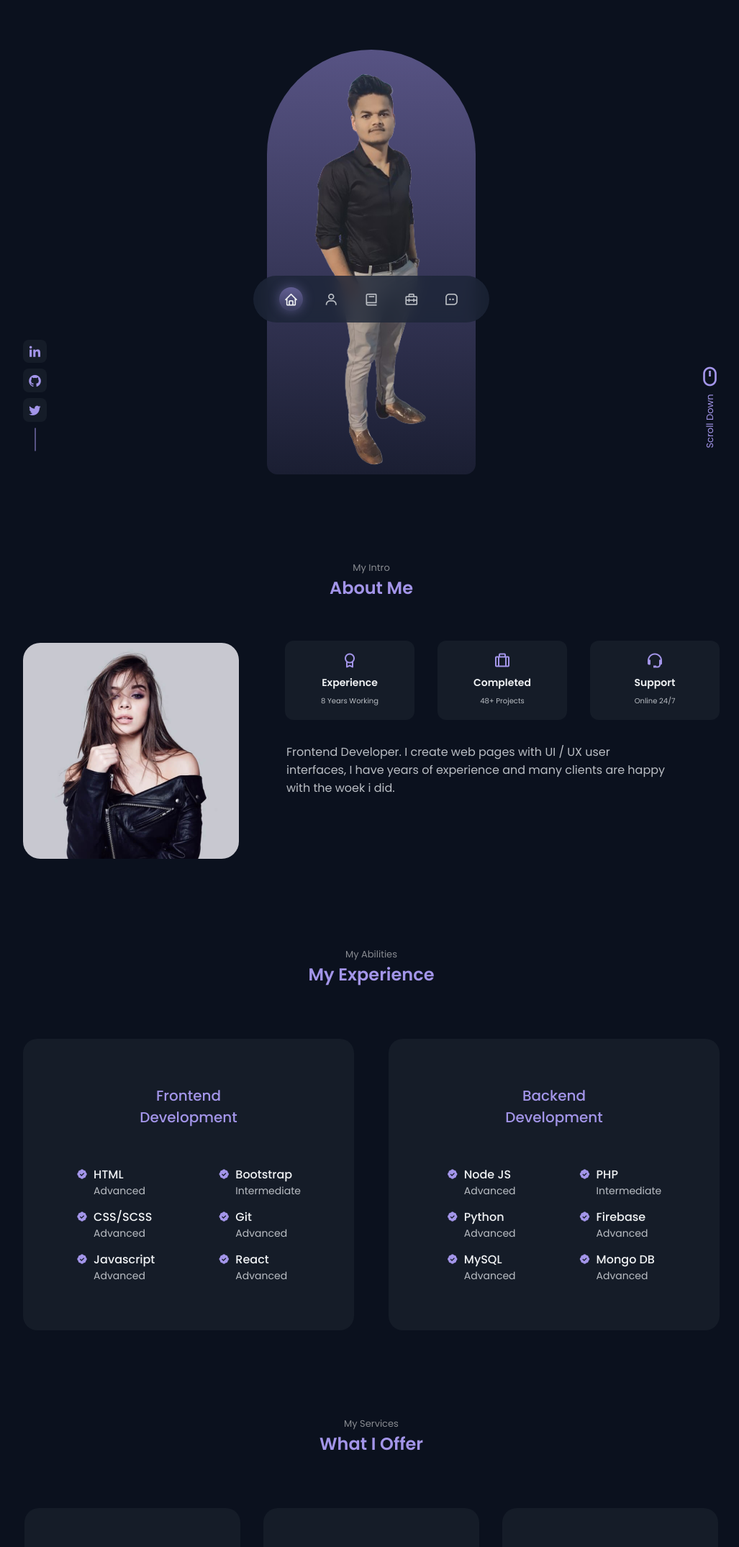
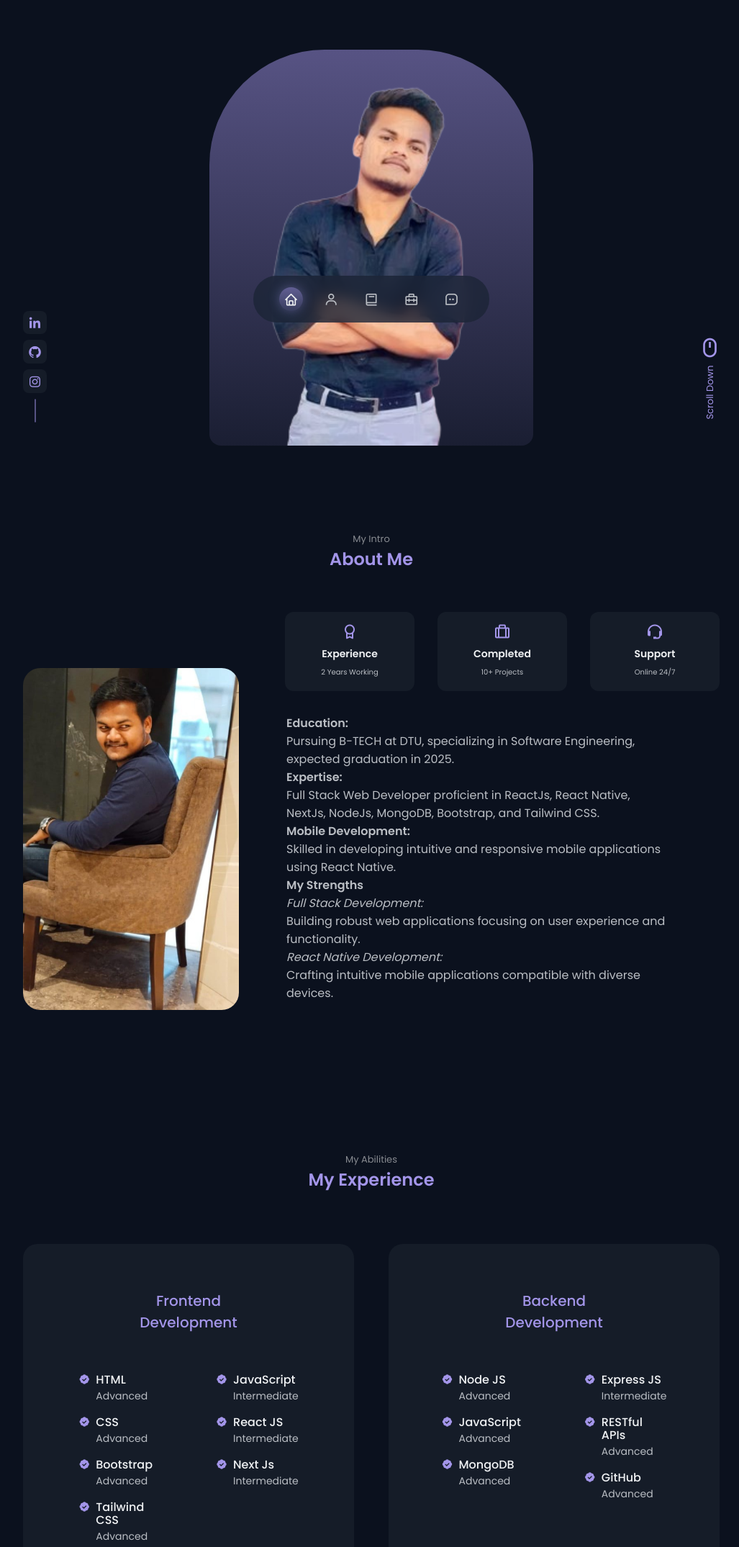
Before and after one commit to Coder-Stark/Shivam_Kumar_PortFolio_Website, a plain HTML site: page index.html in a window 1280 px wide. Shown: the part 336-2485 px from the top of the page at 72% size, without its empty margins (124-1151 px from the left). Drawn offline with nearby package versions, Linux system fonts and the light colour scheme.

Commit message:
Home_About_Skills Updated

```diff
--- a/assets/css/styles.css
+++ b/assets/css/styles.css
@@ -329,13 +329,14 @@ body.light-theme {
 }
 
 .home__img {
-  width: 160px;
+  width: 500px;
+  height: 400px;
 }
 
 .home__handle {
   justify-self: center;
-  width: 190px;
-  height: 420px;
+  width: 350px;
+  height: 410px;
   background: linear-gradient(
     180deg,
     hsla(var(--first-hue), var(--sat), var(--lig), 0.5),
@@ -922,8 +923,8 @@ body.light-theme {
   }
 
   .home__handle {
-    width: 150px;
-    height: 420px;
+    /* width: 150px;
+    height: px; */
   }
 
   .home__img {
@@ -1101,12 +1102,13 @@ body.light-theme {
   }
 
   .home__handle {
-    width: 290px;
-    height: 590px;
+    width: 450px;
+    height: 550px;
   }
 
   .home__img {
-    width: 220px;
+    width: 450px;
+    height: 500px;
   }
   .home__social-link {
     padding: 0.4rem;
--- a/index.html
+++ b/index.html
@@ -97,7 +97,7 @@
                 </div>
 
                 <div class="home__handle">
-                    <img src="assets/img/shivam Kumar.png" alt="" class="home__img">
+                    <img src="assets/img/shivamKumar3.png" alt="" class="home__img">
                 </div>
 
                 <div class="home__social">
@@ -107,8 +107,8 @@
                     <a href="https://github.com/Coder-Stark" target="_blank" class="home__social-link">
                         <i class='bx bxl-github'></i>
                     </a>
-                    <a href="#" target="_blank" class="home__social-link">
-                        <i class='bx bxl-twitter'></i>
+                    <a href="https://www.instagram.com/shivam_kumar__rajbhar/" target="_blank" class="home__social-link">
+                        <i class='bx bxl-instagram'></i>
                     </a>
                 </div>
 
@@ -125,19 +125,19 @@
             <h2 class="section__title">About Me</h2>
 
             <div class="about__container container grid">
-                <img src="assets/img/about.jpg" alt="" class="about__img">
+                <img src="assets/img/aboutShivam.jpeg" alt="" class="about__img">
 
                 <div class="about__data">
                     <div class="about__info">
                         <div class="about__box">
                             <i class='bx bx-award about__icon'></i>
                             <h3 class="about__title">Experience</h3>
-                            <span class="about__subtitle">8 Years Working</span>
+                            <span class="about__subtitle">2 Years Working</span>
                         </div>
                         <div class="about__box">
                             <i class='bx bx-briefcase-alt about__icon'></i>
                             <h3 class="about__title">Completed</h3>
-                            <span class="about__subtitle">48+ Projects</span>
+                            <span class="about__subtitle">10+ Projects</span>
                         </div>
                         <div class="about__box">
                             <i class='bx bx-support about__icon'></i>
@@ -147,10 +147,17 @@
                     </div>
 
                     <p class="about__description">
-                        Frontend Developer. I create web pages with UI / UX user interfaces,
-                        I have years of experience and many clients are happy with the woek i did.
-                    </p>
 
+                        <b>Education:</b><br> Pursuing B-TECH at DTU, specializing in Software Engineering, expected graduation in 2025.<br>
+
+                        <b>Expertise:</b><br> Full Stack Web Developer proficient in ReactJs, React Native, NextJs, NodeJs, MongoDB, Bootstrap, and Tailwind CSS.<br>
+
+                        <b>Mobile Development:</b><br> Skilled in developing intuitive and responsive mobile applications using React Native.<br>
+
+                        <b>My Strengths</b><br>
+                        <i>Full Stack Development:</i><br> Building robust web applications focusing on user experience and functionality.<br>
+
+                        <i>React Native Development:</i><br>Crafting intuitive mobile applications compatible with diverse devices.<br>
                     <a href="#contact" class="button about__button-contact">Contact Me</a>
                 </div>
             </div>
@@ -180,7 +187,15 @@
                                 <i class='bx bxs-badge-check'></i>
 
                                 <div>
-                                    <h3 class="skills__name">CSS/SCSS</h3>
+                                    <h3 class="skills__name">CSS</h3>
+                                    <span class="skills__level">Advanced</span>
+                                </div>
+                            </div>
+                            <div class="skills__data">
+                                <i class='bx bxs-badge-check'></i>
+
+                                <div>
+                                    <h3 class="skills__name">Bootstrap</h3>
                                     <span class="skills__level">Advanced</span>
                                 </div>
                             </div>
@@ -189,7 +204,7 @@
                                 <i class='bx bxs-badge-check'></i>
 
                                 <div>
-                                    <h3 class="skills__name">Javascript</h3>
+                                    <h3 class="skills__name">Tailwind CSS</h3>
                                     <span class="skills__level">Advanced</span>
                                 </div>
                             </div>
@@ -200,7 +215,7 @@
                                 <i class='bx bxs-badge-check'></i>
 
                                 <div>
-                                    <h3 class="skills__name">Bootstrap</h3>
+                                    <h3 class="skills__name">JavaScript</h3>
                                     <span class="skills__level">Intermediate</span>
                                 </div>
                             </div>
@@ -209,8 +224,8 @@
                                 <i class='bx bxs-badge-check'></i>
 
                                 <div>
-                                    <h3 class="skills__name">Git</h3>
-                                    <span class="skills__level">Advanced</span>
+                                    <h3 class="skills__name">React JS</h3>
+                                    <span class="skills__level">Intermediate</span>
                                 </div>
                             </div>
 
@@ -218,8 +233,8 @@
                                 <i class='bx bxs-badge-check'></i>
 
                                 <div>
-                                    <h3 class="skills__name">React</h3>
-                                    <span class="skills__level">Advanced</span>
+                                    <h3 class="skills__name">Next Js</h3>
+                                    <span class="skills__level">Intermediate</span>
                                 </div>
                             </div>
 
@@ -245,7 +260,7 @@
                                 <i class='bx bxs-badge-check'></i>
 
                                 <div>
-                                    <h3 class="skills__name">Python</h3>
+                                    <h3 class="skills__name">JavaScript</h3>
                                     <span class="skills__level">Advanced</span>
                                 </div>
                             </div>
@@ -254,7 +269,7 @@
                                 <i class='bx bxs-badge-check'></i>
 
                                 <div>
-                                    <h3 class="skills__name">MySQL</h3>
+                                    <h3 class="skills__name">MongoDB</h3>
                                     <span class="skills__level">Advanced</span>
                                 </div>
                             </div>
@@ -265,7 +280,7 @@
                                 <i class='bx bxs-badge-check'></i>
 
                                 <div>
-                                    <h3 class="skills__name">PHP</h3>
+                                    <h3 class="skills__name">Express JS</h3>
                                     <span class="skills__level">Intermediate</span>
                                 </div>
                             </div>
@@ -274,7 +289,7 @@
                                 <i class='bx bxs-badge-check'></i>
 
                                 <div>
-                                    <h3 class="skills__name">Firebase</h3>
+                                    <h3 class="skills__name">RESTful APIs</h3>
                                     <span class="skills__level">Advanced</span>
                                 </div>
                             </div>
@@ -283,7 +298,7 @@
                                 <i class='bx bxs-badge-check'></i>
 
                                 <div>
-                                    <h3 class="skills__name">Mongo DB</h3>
+                                    <h3 class="skills__name">GitHub</h3>
                                     <span class="skills__level">Advanced</span>
                                 </div>
                             </div>
```
Also changed, not shown: assets/img/aboutShivam.jpeg (added), assets/img/shivamKumar2.png (added), assets/img/shivamKumar3.png (added).
